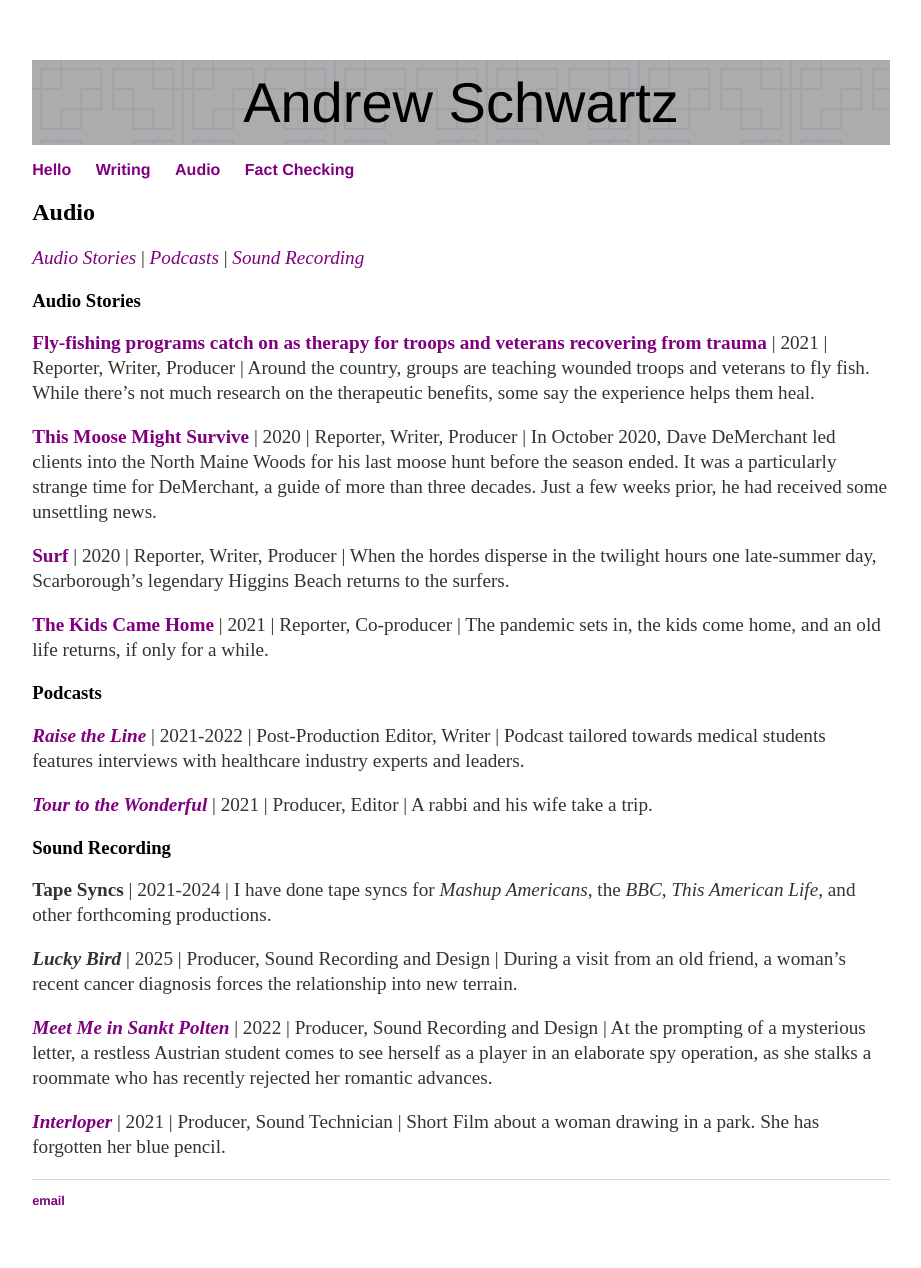
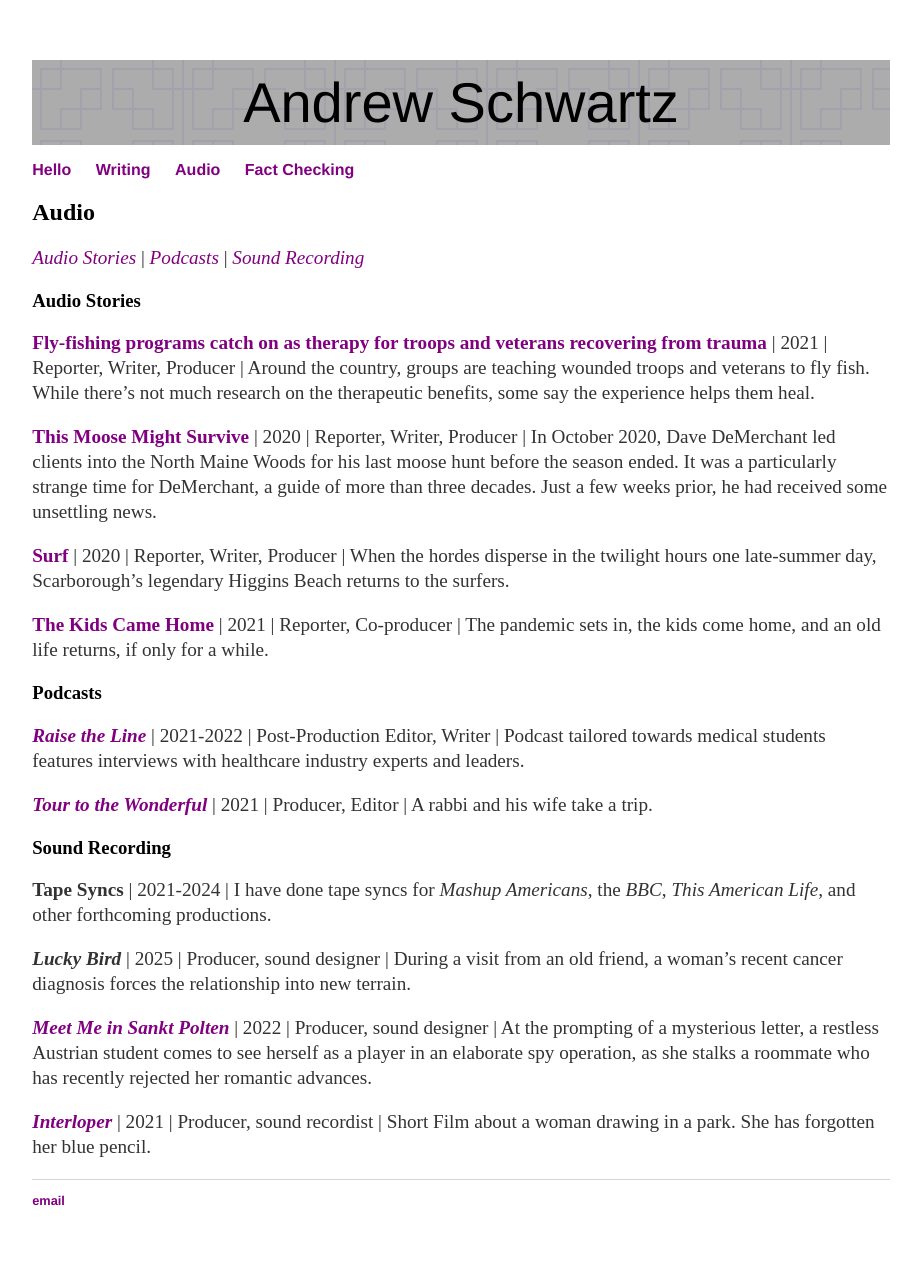
Before and after one commit to aonschwartz/aonschwartz.github.io, a Jekyll site: the page built from about/audio.md, in a window 1280 px wide. Shown: the whole page, without its empty margins (179-1100 px from the left). Built offline with Jekyll 4.4.1, drawn with Linux system fonts in a browser that asks for light colours.

Commit message:
Update audio.md

```diff
--- a/about/audio.md
+++ b/about/audio.md
@@ -26,8 +26,8 @@ layout: default
 
 **Tape Syncs** \| 2021-2024 \| I have done tape syncs for *Mashup Americans*, the *BBC*, *This American Life,* and other forthcoming productions.
 
-***Lucky Bird*** \| 2025 \| Producer, Sound Recording and Design \| During a visit from an old friend, a woman's recent cancer diagnosis forces the relationship into new terrain.
+***Lucky Bird*** \| 2025 \| Producer, sound designer \| During a visit from an old friend, a woman's recent cancer diagnosis forces the relationship into new terrain.
 
-***[Meet Me in Sankt Polten](https://www.youtube.com/watch?app=desktop&v=n6OmmVVn7vg)*** \| 2022 \| Producer, Sound Recording and Design \| At the prompting of a mysterious letter, a restless Austrian student comes to see herself as a player in an elaborate spy operation, as she stalks a roommate who has recently rejected her romantic advances.
+***[Meet Me in Sankt Polten](https://www.youtube.com/watch?app=desktop&v=n6OmmVVn7vg)*** \| 2022 \| Producer, sound designer \| At the prompting of a mysterious letter, a restless Austrian student comes to see herself as a player in an elaborate spy operation, as she stalks a roommate who has recently rejected her romantic advances.
 
-***[Interloper](https://www.youtube.com/watch?v=5JsN9_D1pP8)*** \| 2021 \| Producer, Sound Technician \| Short Film about a woman drawing in a park. She has forgotten her blue pencil.
+***[Interloper](https://www.youtube.com/watch?v=5JsN9_D1pP8)*** \| 2021 \| Producer, sound recordist \| Short Film about a woman drawing in a park. She has forgotten her blue pencil.
```
